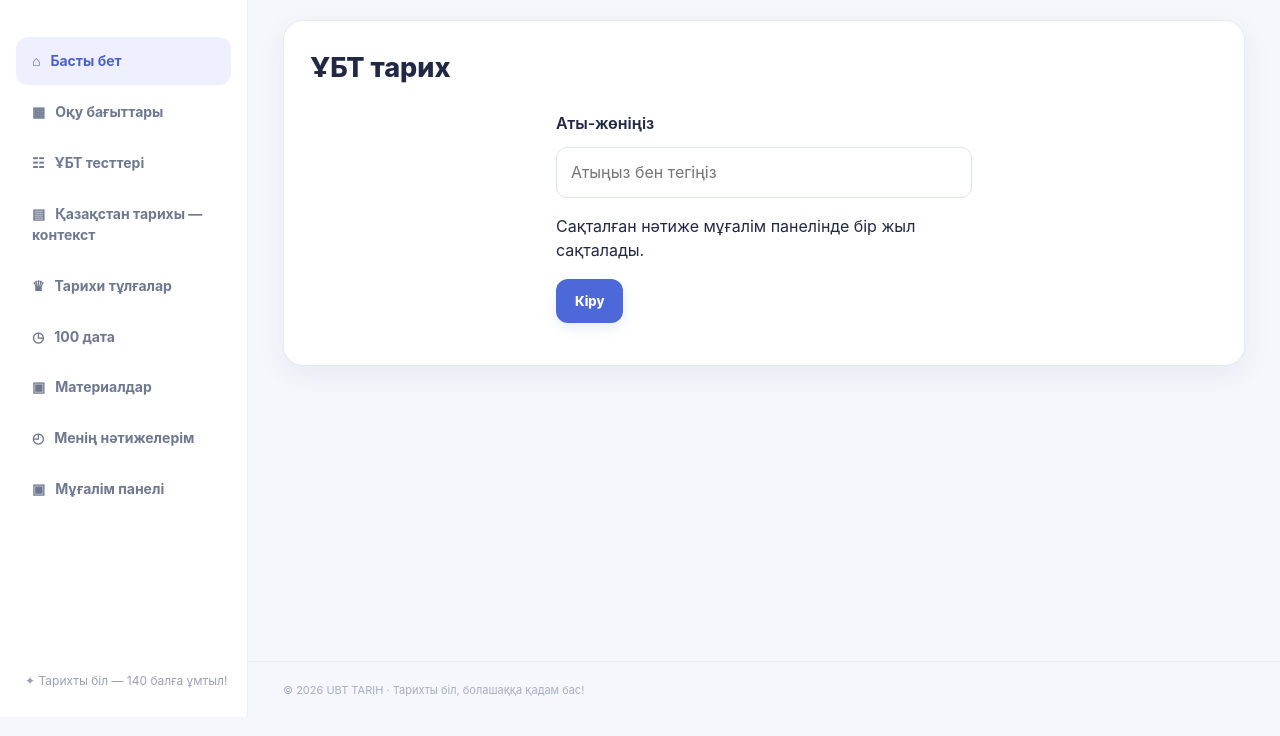
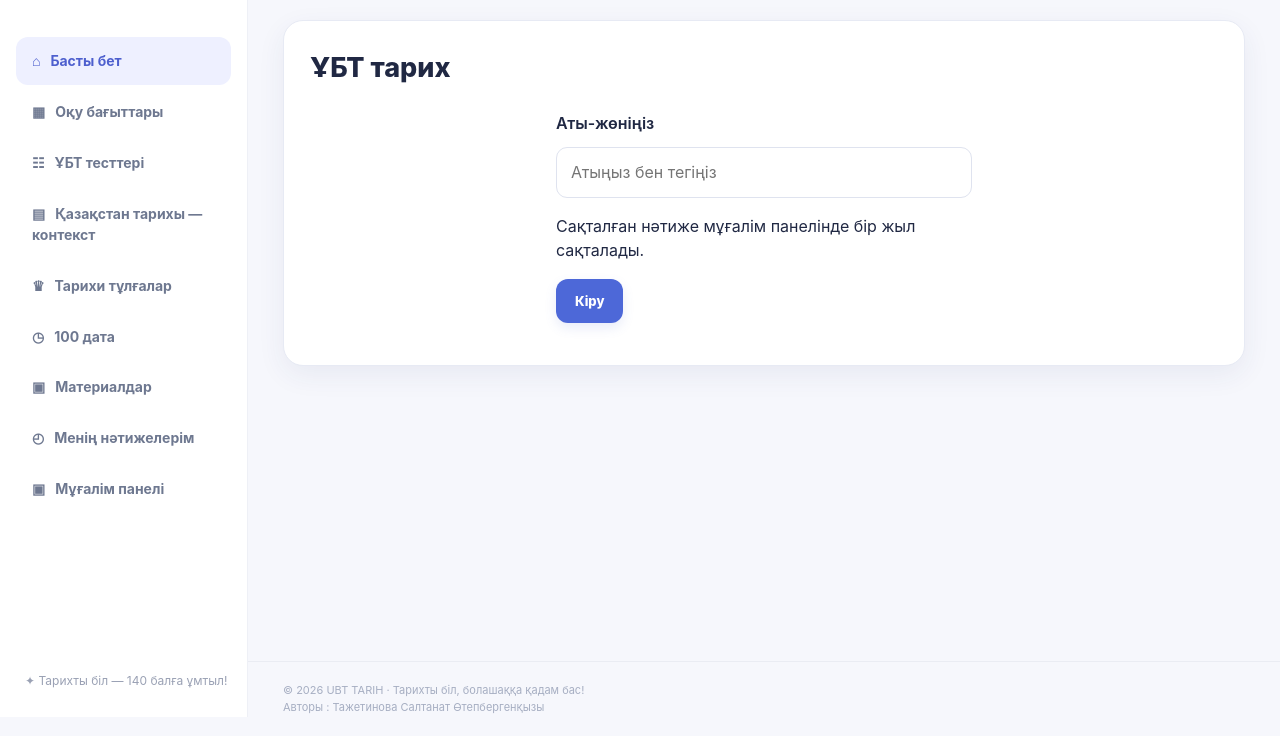
Before and after one commit to zzhasau-web/ubttarih, a plain HTML site: page index.html in a window 1280 px wide. Shown: the part 83-819 px from the top of the page. Drawn offline with Linux system fonts and the light colour scheme.

Commit message:
Add site author credit

```diff
--- a/index.html
+++ b/index.html
@@ -1,3 +1,3 @@
 <!doctype html>
 <html lang="kk"><head><meta charset="UTF-8"><meta name="viewport" content="width=device-width, initial-scale=1"><meta name="theme-color" content="#f7f8fe"><meta name="description" content="ҰБТ ТАРИХ — Қазақстан және дүниежүзі тарихынан ҰБТ-ға дайындық"><title>UBT TARIH | Тарихты біл — 140 балға ұмтыл!</title><link rel="stylesheet" href="/style.css"></head>
-<body><div class="shell"><aside id="sidebar"><div class="brand"><span class="brand-icon">✦</span> UBT<span>TARIH</span><small>БІЛІМ ПЛАТФОРМАСЫ</small></div><nav id="nav"></nav><div class="sidebar-foot">✦ Тарихты біл — 140 балға ұмтыл!</div></aside><div class="workspace"><header><button class="menu" id="menu" aria-label="Мәзір">☰</button><strong id="page-title">Басты бет</strong><span class="year">✦ ҰБТ 2027</span></header><main id="main"><div class="loading">Материалдар жүктелуде...</div></main><footer>© 2026 UBT TARIH · Тарихты біл, болашаққа қадам бас!</footer></div></div><script defer src="/catalog.js"></script><script defer src="/app.js"></script></body></html>
+<body><div class="shell"><aside id="sidebar"><div class="brand"><span class="brand-icon">✦</span> UBT<span>TARIH</span><small>БІЛІМ ПЛАТФОРМАСЫ</small></div><nav id="nav"></nav><div class="sidebar-foot">✦ Тарихты біл — 140 балға ұмтыл!</div></aside><div class="workspace"><header><button class="menu" id="menu" aria-label="Мәзір">☰</button><strong id="page-title">Басты бет</strong><span class="year">✦ ҰБТ 2027</span></header><main id="main"><div class="loading">Материалдар жүктелуде...</div></main><footer>© 2026 UBT TARIH · Тарихты біл, болашаққа қадам бас!<br>Авторы : Тажетинова Салтанат Өтепбергенқызы</footer></div></div><script defer src="/catalog.js"></script><script defer src="/app.js"></script></body></html>
```
